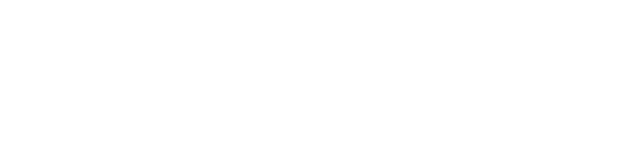
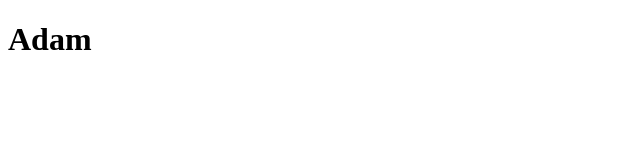
Before and after one commit to asawamura/sample-lesson-jolson, a plain HTML site: page index.html in a window 1280 px wide. Shown: the whole page, without its empty margins (0-640 px from the left). Drawn offline with Linux system fonts and the light colour scheme.

Commit message:
add name

```diff
--- a/index.html
+++ b/index.html
@@ -5,6 +5,6 @@
     <title>title</title>
   </head>
   <body>
-    <h1></h1>
+    <h1>Adam</h1>
   </body>
 </html>
```
